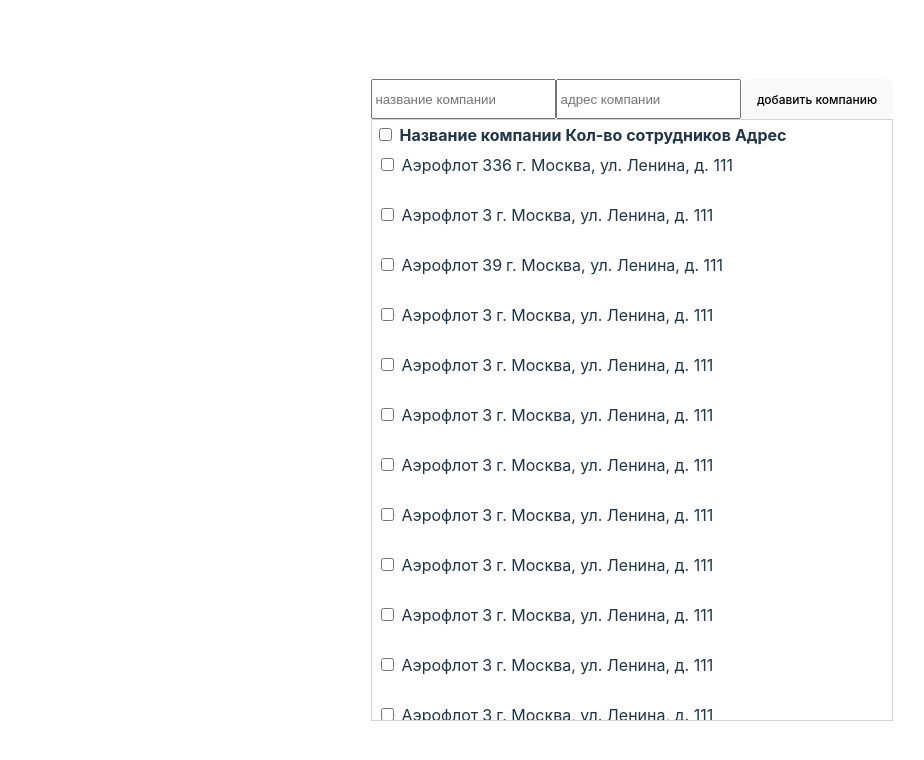
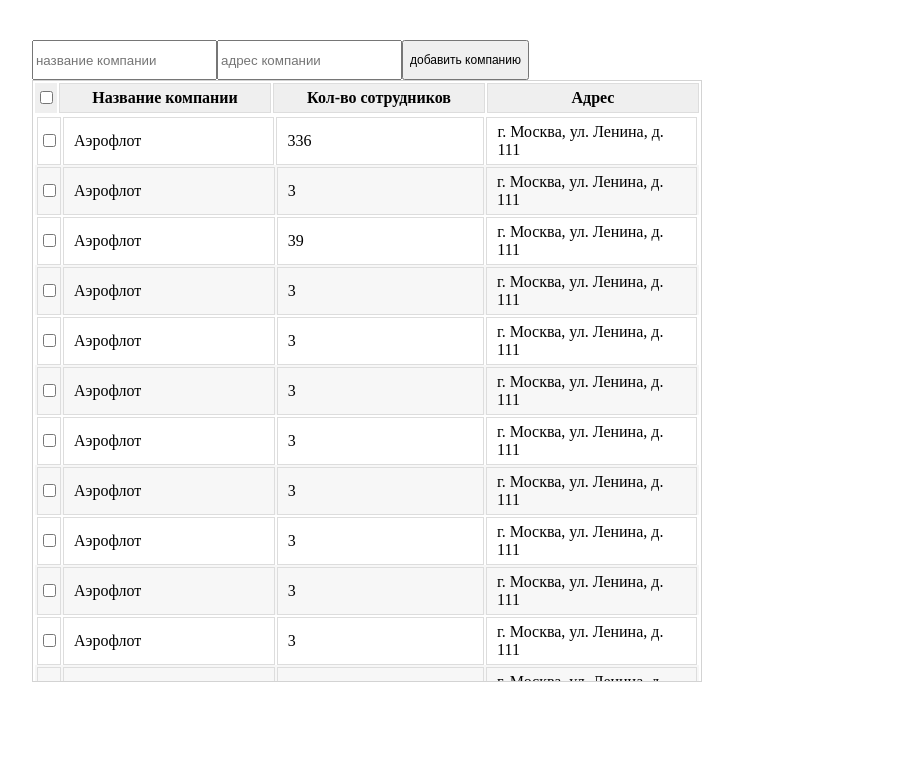
Before and after one commit to detkovvv/companies_table, a React (Vite) app: page / in a window 1280 px wide. Shown: the top 760 px of the page, without its empty margins (8-932 px from the left). Built offline with nearby package versions, Linux system fonts and the light colour scheme.

Commit message:
update styles

```diff
--- a/src/components/CommonTable/CommonTable.tsx
+++ b/src/components/CommonTable/CommonTable.tsx
@@ -34,11 +34,11 @@
     if (isLoading) {
         return <div style={{ display: 'flex' }}>...isLoading</div>;
     }
-    const onChangeCompaniesCell = (value: { rowId, columnId, value: event.curentTarget.value }) => {
-        dispatch(updateCompany(value));
+    const onChangeCompaniesCell = (obj: { rowId:string, columnId:string, value: event.curentTarget.value }) => {
+        dispatch(updateCompany(obj));
     };
-    const onChangeEmployeesCell = (value: { rowId, columnId, value: event.curentTarget.value }) => {
-        dispatch(updateCompany(value));
+    const onChangeEmployeesCell = (obj: { rowId:string, columnId:string, value: event.curentTarget.value }) => {
+        dispatch(updateCompany(obj));
     };
 
     return (
--- a/src/components/CompanyTable/CompanyTable.tsx
+++ b/src/components/CompanyTable/CompanyTable.tsx
@@ -11,7 +11,7 @@
 }> = ({
           onChoose,
           data,
-                                     onChangeCell
+          onChangeCell,
       }) => {
 
     const order = ['name', 'staff', 'address'];
--- a/src/components/Table/Table.tsx
+++ b/src/components/Table/Table.tsx
@@ -74,10 +74,10 @@
             }}
         >
             <div style={{ height: totalHeight }}>
-                <table>
-                    <thead>
+                <table style={{width: '100%', marginBottom:'20px'}}>
+                    <thead style={{background: '#efefef'}}>
                     {withAction && (
-                        <th>
+                        <th style={{width: '20px'}}>
                             <input
                                 onChange={handleChangeMainCheckbox}
                                 ref={mainCheckboxRef}
@@ -86,7 +86,7 @@
                         </th>
                     )}
                     {sortedHead.map((i) => (
-                        <th key={i.key}>{i.title}</th>
+                        <th key={i.key} style={{width: '200px' , padding: '5px', border: '1px solid #dddddd'}}>{i.title}</th>
                     ))}
                     </thead>
                     <tbody style={{ position: 'relative' }}>
@@ -103,7 +103,7 @@
                                 }}
                             >
                                 {withAction && (
-                                    <td>
+                                    <td style={{width: '20px', border: '1px solid #dddddd'}}>
                                         <input
                                             checked={checkList.includes(item.id)}
                                             onChange={handleChangeCheckboxes(item.id)}
@@ -118,6 +118,7 @@
                                             columnId={key}
                                             editable={editableColumns.includes(key)}
                                             key={key}
+                                            onChangeCell={onChangeCell}
                                             rowId={item.id}
                                         >
                                             {currentElem[key as keyof typeof currentElem]}
--- a/src/components/Table/TableCell.tsx
+++ b/src/components/Table/TableCell.tsx
@@ -40,7 +40,10 @@
         if (event.key === 'Enter') {
             event.preventDefault();
             console.log(onChangeCell);
-            // onChangeCell?.({ rowId, columnId, value: event.currentTarget.value });
+            console.log(rowId);
+            console.log(columnId);
+            console.log(event.currentTarget.value);
+            onChangeCell?.({ rowId, columnId, value: event.currentTarget.value });
             (inputRef.current as HTMLInputElement).blur();
             if (editable) setShowInput(!showInput);
         }
@@ -50,7 +53,7 @@
 
 
     return (
-        <td onClick={handleClick}>
+        <td onClick={handleClick} style={{width:'200px', padding:'5px 10px', border: '1px solid #dddddd', textAlign:'left' }}>
             {showInput ? (
                 <input
                     onChange={handleChange}
--- a/src/index.css
+++ b/src/index.css
@@ -1,69 +1,76 @@
-:root {
-    font-family: Inter, system-ui, Avenir, Helvetica, Arial, sans-serif;
-    line-height: 1.5;
-    font-weight: 400;
+/*:root {*/
+/*    font-family: Inter, system-ui, Avenir, Helvetica, Arial, sans-serif;*/
+/*    line-height: 1.5;*/
+/*    font-weight: 400;*/
 
-    color-scheme: light dark;
-    color: rgba(255, 255, 255, 0.87);
-    background-color: #242424;
+/*    color-scheme: light dark;*/
+/*    color: rgba(255, 255, 255, 0.87);*/
+/*    background-color: #242424;*/
 
-    font-synthesis: none;
-    text-rendering: optimizeLegibility;
-    -webkit-font-smoothing: antialiased;
-    -moz-osx-font-smoothing: grayscale;
-    -webkit-text-size-adjust: 100%;
+/*    font-synthesis: none;*/
+/*    text-rendering: optimizeLegibility;*/
+/*    -webkit-font-smoothing: antialiased;*/
+/*    -moz-osx-font-smoothing: grayscale;*/
+/*    -webkit-text-size-adjust: 100%;*/
+/*}*/
+
+/*a {*/
+/*    font-weight: 500;*/
+/*    color: #646cff;*/
+/*    text-decoration: inherit;*/
+/*}*/
+/*a:hover {*/
+/*    color: #535bf2;*/
+/*}*/
+
+/*body {*/
+/*    margin: 0;*/
+/*    display: flex;*/
+/*    place-items: center;*/
+/*    min-width: 320px;*/
+/*    min-height: 100vh;*/
+/*}*/
+
+/*h1 {*/
+/*    font-size: 3.2em;*/
+/*    line-height: 1.1;*/
+/*}*/
+
+/*button {*/
+/*    border-radius: 8px;*/
+/*    border: 1px solid transparent;*/
+/*    padding: 0.6em 1.2em;*/
+/*    font-size: 1em;*/
+/*    font-weight: 500;*/
+/*    font-family: inherit;*/
+/*    background-color: #1a1a1a;*/
+/*    cursor: pointer;*/
+/*    transition: border-color 0.25s;*/
+/*}*/
+/*button:hover {*/
+/*    border-color: #646cff;*/
+/*}*/
+/*button:focus,*/
+/*button:focus-visible {*/
+/*    outline: 4px auto -webkit-focus-ring-color;*/
+/*}*/
+
+/*@media (prefers-color-scheme: light) {*/
+/*    :root {*/
+/*        color: #213547;*/
+/*        background-color: #ffffff;*/
+/*    }*/
+/*    a:hover {*/
+/*        color: #747bff;*/
+/*    }*/
+/*    button {*/
+/*        background-color: #f9f9f9;*/
+/*    }*/
+/*}*/
+
+table tbody tr:nth-child(odd){
+    background: #fff;
 }
-
-a {
-    font-weight: 500;
-    color: #646cff;
-    text-decoration: inherit;
+table tbody tr:nth-child(even){
+    background: #F7F7F7;
 }
-a:hover {
-    color: #535bf2;
-}
-
-body {
-    margin: 0;
-    display: flex;
-    place-items: center;
-    min-width: 320px;
-    min-height: 100vh;
-}
-
-h1 {
-    font-size: 3.2em;
-    line-height: 1.1;
-}
-
-button {
-    border-radius: 8px;
-    border: 1px solid transparent;
-    padding: 0.6em 1.2em;
-    font-size: 1em;
-    font-weight: 500;
-    font-family: inherit;
-    background-color: #1a1a1a;
-    cursor: pointer;
-    transition: border-color 0.25s;
-}
-button:hover {
-    border-color: #646cff;
-}
-button:focus,
-button:focus-visible {
-    outline: 4px auto -webkit-focus-ring-color;
-}
-
-@media (prefers-color-scheme: light) {
-    :root {
-        color: #213547;
-        background-color: #ffffff;
-    }
-    a:hover {
-        color: #747bff;
-    }
-    button {
-        background-color: #f9f9f9;
-    }
-}
```
